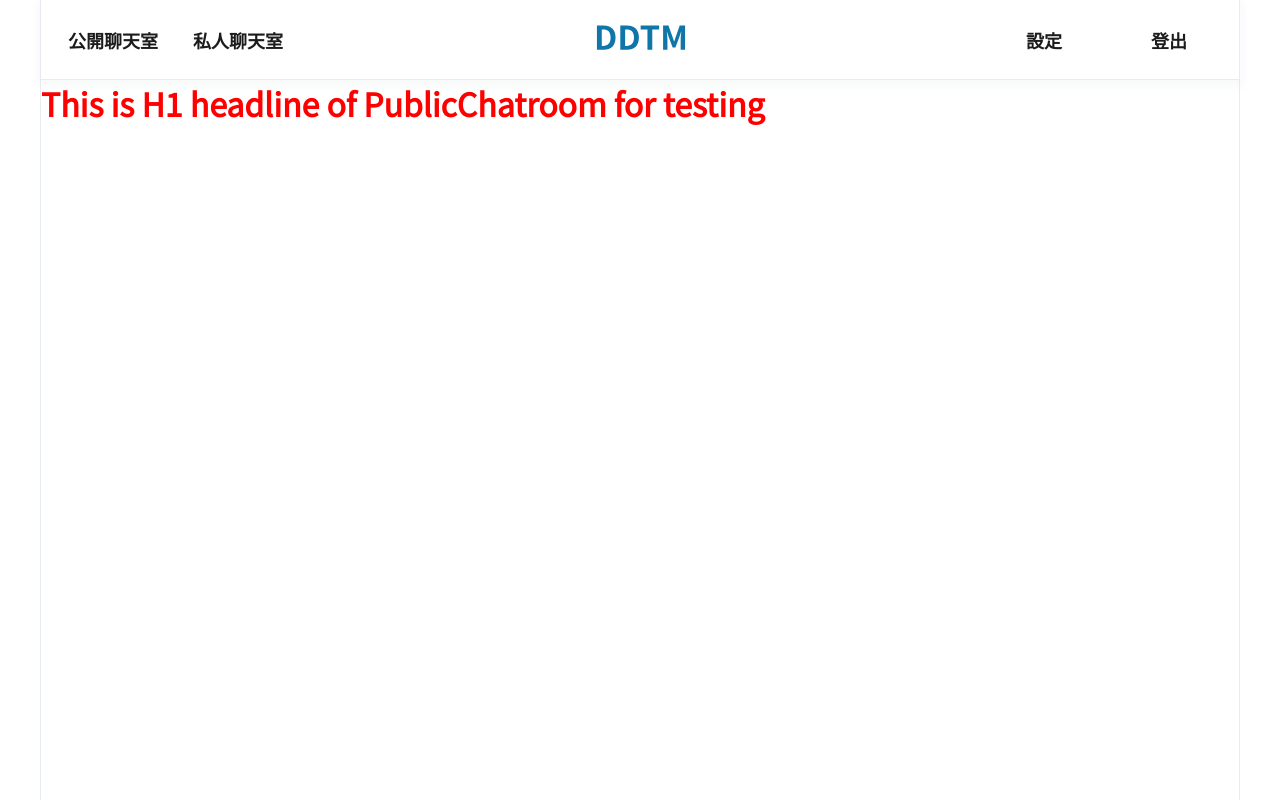
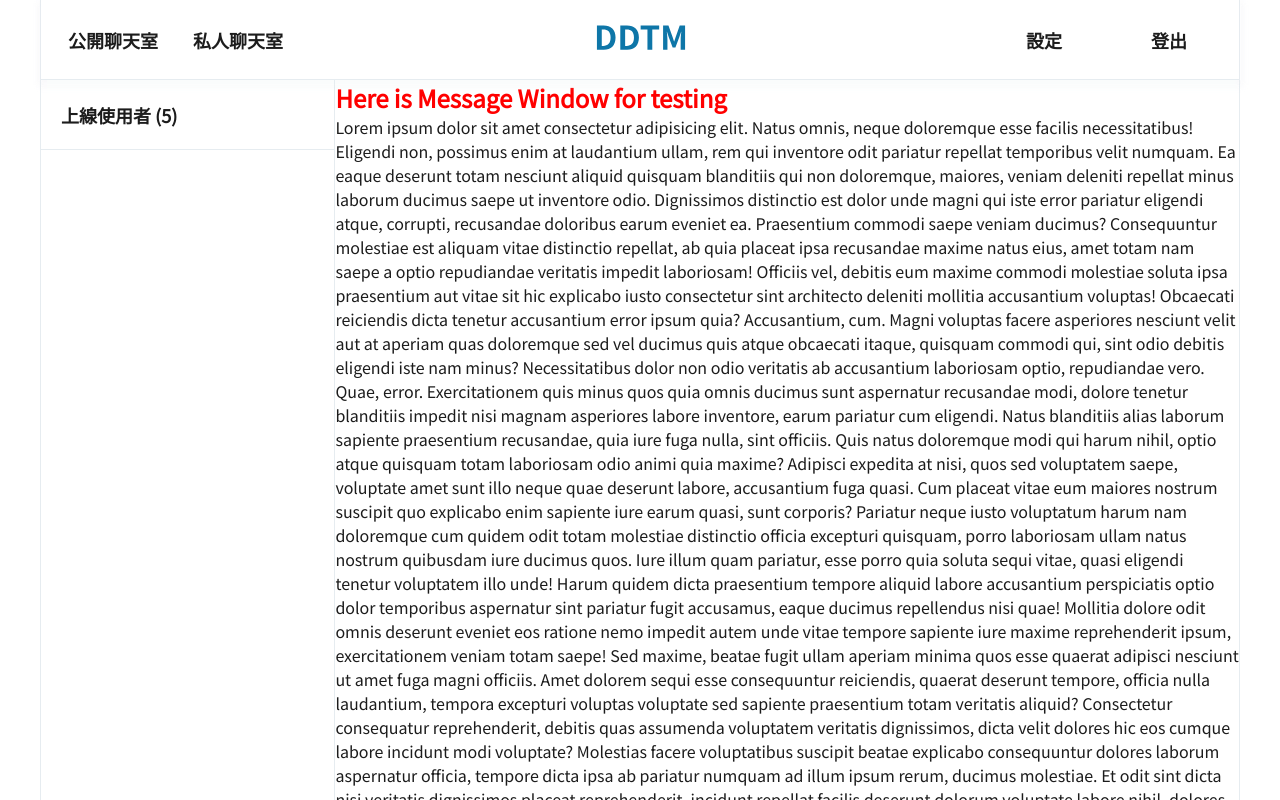
Before and after one commit to DollyChen-CYC/Chatroom-Frontend, a React (Create React App) app: page / in a window 1280 px wide. Built offline with nearby package versions, Linux system fonts and the light colour scheme.

Commit message:
feat. public chatroom init setting

```diff
--- a/src/components/ChatWindow.js
+++ b/src/components/ChatWindow.js
@@ -0,0 +1,98 @@
+const ChatWindow = () => {
+  return (
+    <div>
+      <h1>Here is Message Window for testing</h1>
+      <p>
+        Lorem ipsum dolor sit amet consectetur adipisicing elit. Natus omnis,
+        neque doloremque esse facilis necessitatibus! Eligendi non, possimus
+        enim at laudantium ullam, rem qui inventore odit pariatur repellat
+        temporibus velit numquam. Ea eaque deserunt totam nesciunt aliquid
+        quisquam blanditiis qui non doloremque, maiores, veniam deleniti
+        repellat minus laborum ducimus saepe ut inventore odio. Dignissimos
+        distinctio est dolor unde magni qui iste error pariatur eligendi atque,
+        corrupti, recusandae doloribus earum eveniet ea. Praesentium commodi
+        saepe veniam ducimus? Consequuntur molestiae est aliquam vitae
+        distinctio repellat, ab quia placeat ipsa recusandae maxime natus eius,
+        amet totam nam saepe a optio repudiandae veritatis impedit laboriosam!
+        Officiis vel, debitis eum maxime commodi molestiae soluta ipsa
+        praesentium aut vitae sit hic explicabo iusto consectetur sint
+        architecto deleniti mollitia accusantium voluptas! Obcaecati reiciendis
+        dicta tenetur accusantium error ipsum quia? Accusantium, cum. Magni
+        voluptas facere asperiores nesciunt velit aut at aperiam quas doloremque
+        sed vel ducimus quis atque obcaecati itaque, quisquam commodi qui, sint
+        odio debitis eligendi iste nam minus? Necessitatibus dolor non odio
+        veritatis ab accusantium laboriosam optio, repudiandae vero. Quae,
+        error. Exercitationem quis minus quos quia omnis ducimus sunt aspernatur
+        recusandae modi, dolore tenetur blanditiis impedit nisi magnam
+        asperiores labore inventore, earum pariatur cum eligendi. Natus
+        blanditiis alias laborum sapiente praesentium recusandae, quia iure fuga
+        nulla, sint officiis. Quis natus doloremque modi qui harum nihil, optio
+        atque quisquam totam laboriosam odio animi quia maxime? Adipisci
+        expedita at nisi, quos sed voluptatem saepe, voluptate amet sunt illo
+        neque quae deserunt labore, accusantium fuga quasi. Cum placeat vitae
+        eum maiores nostrum suscipit quo explicabo enim sapiente iure earum
+        quasi, sunt corporis? Pariatur neque iusto voluptatum harum nam
+        doloremque cum quidem odit totam molestiae distinctio officia excepturi
+        quisquam, porro laboriosam ullam natus nostrum quibusdam iure ducimus
+        quos. Iure illum quam pariatur, esse porro quia soluta sequi vitae,
+        quasi eligendi tenetur voluptatem illo unde! Harum quidem dicta
+        praesentium tempore aliquid labore accusantium perspiciatis optio dolor
+        temporibus aspernatur sint pariatur fugit accusamus, eaque ducimus
+        repellendus nisi quae! Mollitia dolore odit omnis deserunt eveniet eos
+        ratione nemo impedit autem unde vitae tempore sapiente iure maxime
+        reprehenderit ipsum, exercitationem veniam totam saepe! Sed maxime,
+        beatae fugit ullam aperiam minima quos esse quaerat adipisci nesciunt ut
+        amet fuga magni officiis. Amet dolorem sequi esse consequuntur
+        reiciendis, quaerat deserunt tempore, officia nulla laudantium, tempora
+        excepturi voluptas voluptate sed sapiente praesentium totam veritatis
+        aliquid? Consectetur consequatur reprehenderit, debitis quas assumenda
+        voluptatem veritatis dignissimos, dicta velit dolores hic eos cumque
+        labore incidunt modi voluptate? Molestias facere voluptatibus suscipit
+        beatae explicabo consequuntur dolores laborum aspernatur officia,
+        tempore dicta ipsa ab pariatur numquam ad illum ipsum rerum, ducimus
+        molestiae. Et odit sint dicta nisi veritatis dignissimos placeat
+        reprehenderit, incidunt repellat facilis deserunt dolorum voluptate
+        labore nihil, dolores alias at est fuga! Labore, explicabo ipsam illo
+        optio dolor debitis aperiam laudantium inventore odit dolores beatae quo
+        architecto! Saepe totam ea facilis odio, culpa consequuntur obcaecati ut
+        commodi dolores, delectus cumque quas! Quo ipsa commodi delectus fuga
+        sequi possimus dolore, incidunt temporibus repudiandae officiis adipisci
+        modi ea sed quod similique velit molestias accusantium deserunt? Dicta
+        placeat sed dolor tenetur quod labore expedita amet magni ratione. Esse
+        sapiente ipsam fugit labore est nulla dicta expedita ut autem corporis.
+        Qui sequi impedit, ad doloremque maiores, nesciunt voluptas quidem quas
+        distinctio accusamus id saepe dolores sit odio. Facere sint illo
+        corporis debitis repudiandae expedita, quos, quia, incidunt animi
+        aliquam iure dolorem laborum rem quidem explicabo veniam nihil beatae
+        ullam ipsam excepturi unde voluptatibus a quod. Ipsa tenetur ab harum
+        deserunt non ipsam libero doloribus voluptatibus dolorum reiciendis fuga
+        laboriosam, odit eveniet quaerat commodi et officia omnis, amet itaque.
+        Corporis molestias porro odio, ea nobis consequatur voluptate inventore?
+        Nesciunt optio numquam ipsa illo sapiente nisi recusandae consectetur
+        ducimus, molestias laudantium facilis quod odio necessitatibus doloribus
+        architecto, molestiae possimus veritatis quasi quo dolorem! Vero aliquam
+        obcaecati vel veniam. Veritatis praesentium magni recusandae repudiandae
+        consequuntur voluptatem assumenda molestias perspiciatis consequatur!
+        Nemo quia velit veritatis animi, vitae ipsam voluptas! Tenetur,
+        officiis. Molestiae culpa corrupti aliquid quae reprehenderit dolorum
+        nam ipsa, iusto numquam incidunt illum quasi commodi molestias,
+        aspernatur similique quam vitae minima excepturi dolores itaque id qui,
+        soluta est dolor! Dolorum nostrum odit nisi et vero id ipsam sed, porro
+        consequatur deserunt expedita fuga incidunt sint molestias obcaecati
+        pariatur culpa, quis neque tempora reiciendis voluptatem facere odio
+        deleniti! Aliquam saepe quas libero ea. Aliquid doloribus expedita
+        temporibus sapiente quasi officiis ut, inventore dolore ad? Aperiam
+        illum obcaecati sint aut? Placeat tempore, officiis eius quia, eveniet
+        non deleniti possimus doloremque quod porro perferendis officia vel
+        alias consequatur vitae ab est magni. Tempora consectetur, numquam unde
+        inventore placeat culpa esse, dolorum corporis ducimus, tenetur aperiam.
+        Totam quidem neque fuga non sit quas quibusdam id maiores eius fugiat
+        nostrum enim nesciunt accusamus eaque, ipsum sapiente nisi quia alias?
+        Eligendi nostrum, at debitis adipisci ex minus, tenetur vitae
+        exercitationem officia sunt quas.
+      </p>
+    </div>
+  );
+};
+
+export default ChatWindow;
--- a/src/components/OnlineUserList.js
+++ b/src/components/OnlineUserList.js
@@ -0,0 +1,19 @@
+const OnlineUserList = () => {
+  return (
+    <div className="list">
+      <div className="list__title">
+        <h1 className="list__title__text font__black__18__700">
+          上線使用者 ({5})
+        </h1>
+      </div>
+
+      <div className="list__users">
+        <div className="list__users__card">
+          <div className="avatar"></div>
+        </div>
+      </div>
+    </div>
+  );
+};
+
+export default OnlineUserList;
--- a/src/pages/PublicChatroom.js
+++ b/src/pages/PublicChatroom.js
@@ -1,9 +1,17 @@
+import OnlineUserList from "../components/OnlineUserList";
+import ChatWindow from "../components/ChatWindow";
+
 const publicChatroom = () => {
   return (
     <div>
-      <h1>This is H1 headline of PublicChatroom for testing</h1>
+      <section className="left-info-section">
+        <OnlineUserList />
+      </section>
+      <section className="right-chat-section">
+        <ChatWindow />
+      </section>
     </div>
-  )
-}
+  );
+};
 
-export default publicChatroom
+export default publicChatroom;
--- a/src/stylesheets/_basic.scss
+++ b/src/stylesheets/_basic.scss
@@ -1,4 +1,4 @@
-@import url('https://fonts.googleapis.com/css2?family=Lato:wght@400;700;900&family=Noto+Sans+TC&display=swap');
+@import url("https://fonts.googleapis.com/css2?family=Lato:wght@400;700;900&family=Noto+Sans+TC&display=swap");
 
 body {
   height: 100vh;
@@ -34,21 +34,29 @@ body {
       display: flex;
     }
     .left-info-section {
+      display: none;
       border-right: 1px solid $border-gray;
       height: 100%;
-      min-width: 200px;
+
       overflow-y: auto;
       @extend %hidden-scrollbar-setting;
-      flex-basis: 390px;
-      flex-shrink: 1;
+      @include pc-media {
+        display: unset;
+        // min-width: 200px;
+        width: 390px;
+        flex-shrink: 1;
+      }
     }
     .right-chat-section {
       height: 100%;
-      min-width: 300px;
+      width: 100%;
       overflow-y: auto;
       @extend %hidden-scrollbar-setting;
-      flex-grow: 1;
-      flex-shrink: 1;
+      @include pc-media {
+        min-width: 680px;
+        flex-grow: 1;
+        flex-shrink: 1;
+      }
     }
   }
 }
@@ -86,6 +94,6 @@ button,
   display: inline-block;
   height: 12px;
   width: 12px;
-  background-image: url('../assets/images/cross.svg');
+  background-image: url("../assets/images/cross.svg");
   cursor: pointer;
 }
--- /dev/null
+++ b/src/stylesheets/_font-styles.scss
@@ -0,0 +1,5 @@
+.font__black__18__700 {
+  color: $text-black;
+  font-weight: 700;
+  font-size: 18px;
+}
--- /dev/null
+++ b/src/stylesheets/_publicChatroom.scss
@@ -0,0 +1,12 @@
+// online User List
+
+.list {
+  &__title {
+    height: 70px;
+    width: 100%;
+    padding: 0 20px;
+    text-align: start;
+    line-height: 70px;
+    border-bottom: 1px solid $border-gray;
+  }
+}
--- a/src/stylesheets/style.scss
+++ b/src/stylesheets/style.scss
@@ -10,8 +10,10 @@ h1 {
 @import "variables";
 @import "mixins";
 @import "placeholder-selectors";
+@import "font-styles";
 
 /* ------- project styles starts here ------- */
 @import "basic";
 @import "navbar";
 @import "login-signup";
+@import "publicChatroom";
```
Also changed, not shown: src/components/MessageInbox.js (+96 -6 lines).
